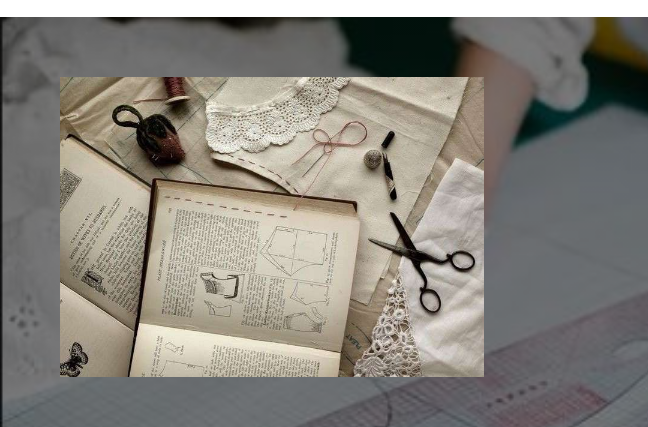
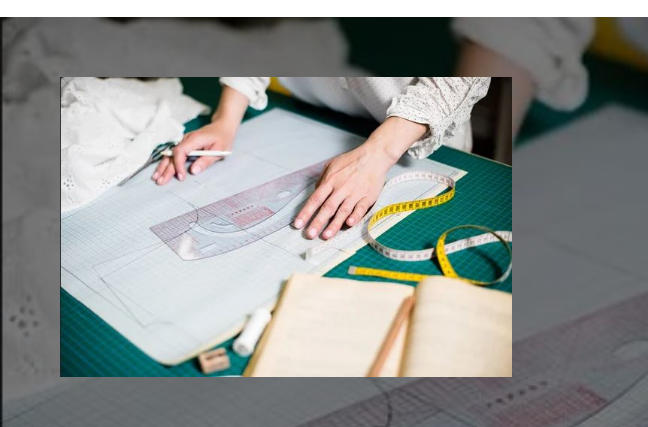
Before and after one commit to Farzanajanjan/tailor, a plain HTML site: page event.html in a window 1280 px wide. Shown: the part 648-1075 px from the top of the page, 0-648 px from the left. Drawn offline with Linux system fonts and the light colour scheme; files whose address does not match are found by name.

Commit message:
Update event.html

```diff
--- a/event.html
+++ b/event.html
@@ -91,10 +91,10 @@
         </div>
       </section>
   <footer class="footer">
-    <!-- <img id="foot" src="imges/2.jpg" alt="" srcset=""> -->
+    <!-- <img id="foot" src="imges/2t.jpg" alt="" srcset=""> -->
   <div class="row">
     <div class="col-md-6">
-      <img id="foot" src="imges/slide/2.jpg" alt="" srcset="">
+      <img id="foot" src="2t.jpg" alt="" srcset="">
     </div>
     <div class="col-md-3">
       <h2 class="p">Tailor.</h2>
```
